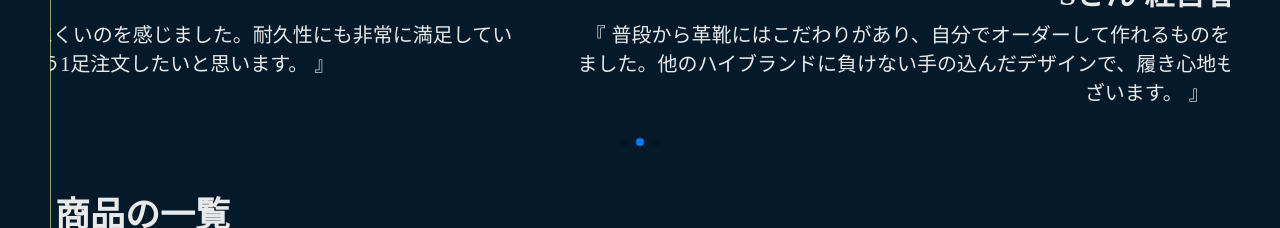
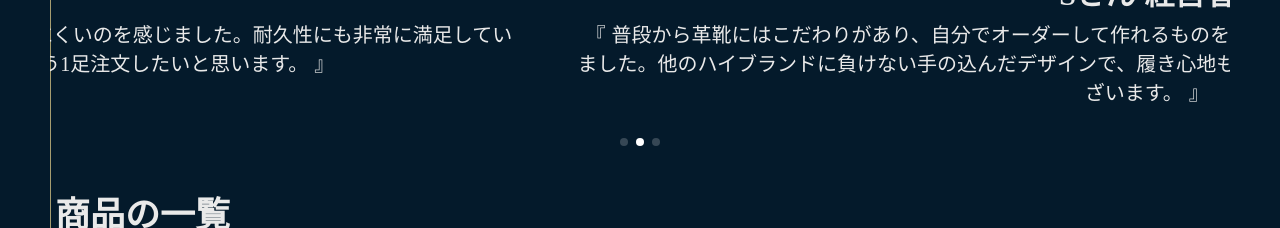
Before and after one commit to NinthAutumn/shoes-custom-landing, a Nuxt app: page / in a window 1280 px wide. Shown: the part 2000-2228 px from the top of the page. Built offline with nearby package versions, Linux system fonts and the light colour scheme.

Commit message:
slides change color

```diff
--- a/components/Testimonial.vue
+++ b/components/Testimonial.vue
@@ -69,7 +69,7 @@ export default {
   font-size: 2rem;
 }
 .swiper-pagination-bullet {
-  background: white;
+  background: white !important;
 }
 .test-card #swiper-pagination {
   bottom: 0px !important;
```
